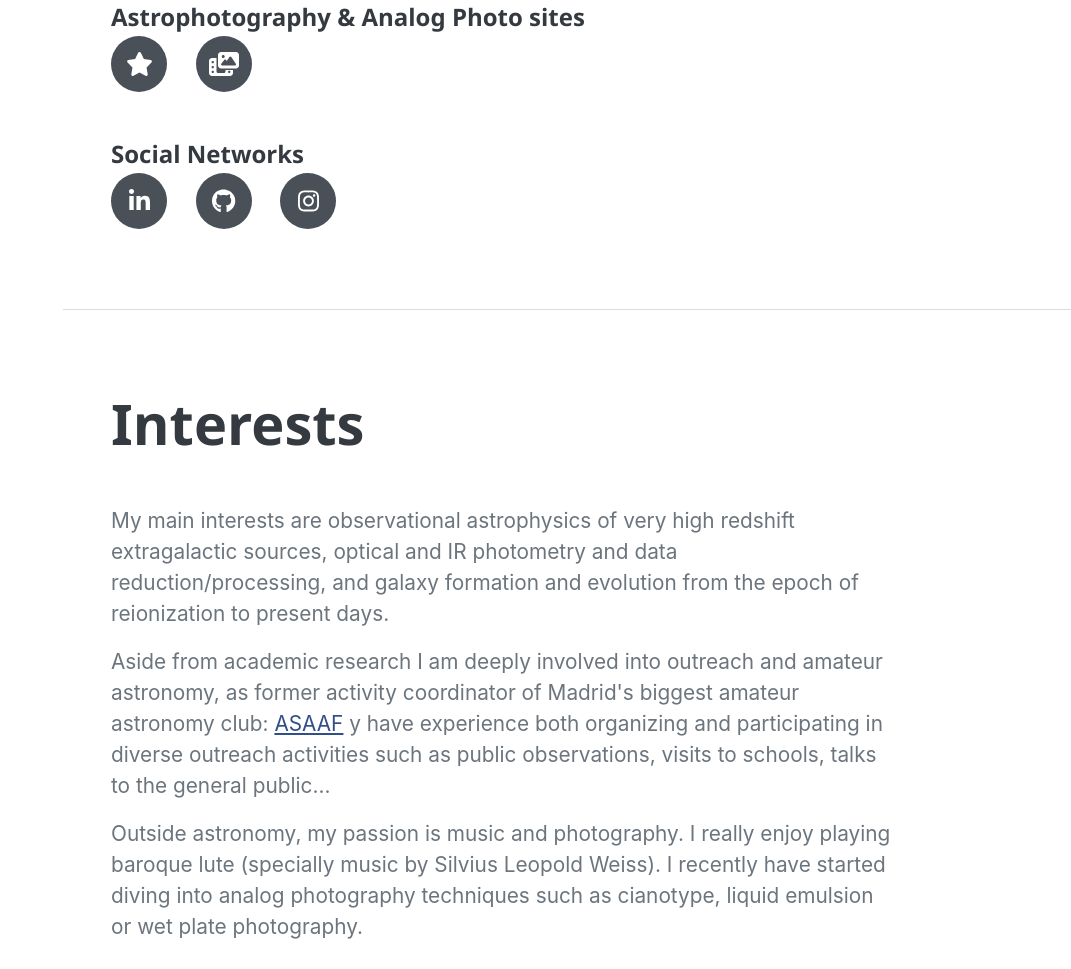
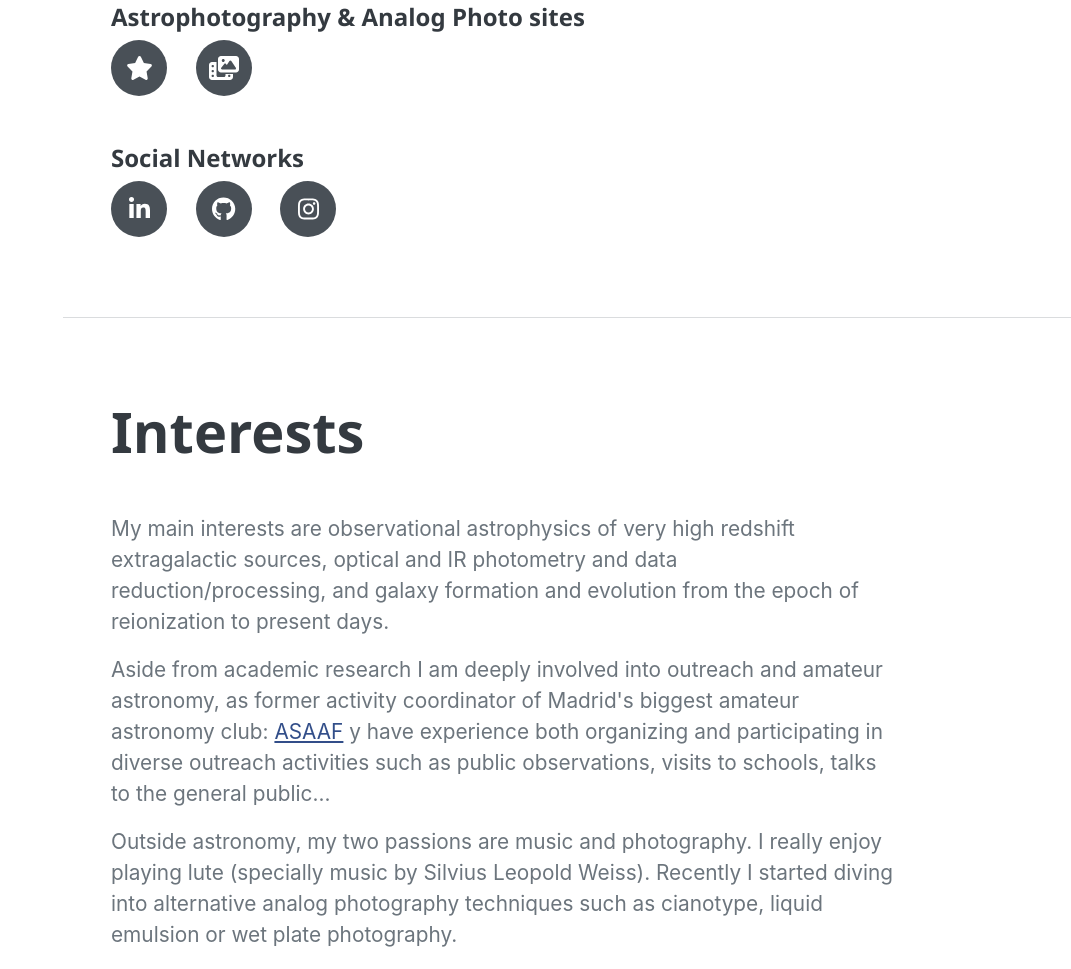
Before and after one commit to fameuxcorsaire/fameuxcorsaire.github.io, a plain HTML site: page index.html in a window 1280 px wide. Shown: the part 823-1792 px from the top of the page, without its empty margins (209-1280 px from the left). Drawn offline with nearby package versions, Linux system fonts and the light colour scheme; a web font is replaced by a local one.

Commit message:
Update index.html

```diff
--- a/index.html
+++ b/index.html
@@ -54,7 +54,7 @@
                     <p class="mb-5">
                     My passions are astronomy, astrophotography, listening and playing baroque and galant period music, and doing analog photography and cianotype.
                     </p>
-                    <div class="h4 mb-1">
+                    <div class="h4 mb-2">
                         Astrophotography & Analog Photo sites
                     </div>
                     <p class="lead mb-1">  </p>
@@ -65,7 +65,7 @@
                     </div>
                     <p class="lead mb-5">  </p>
                     <!-- Social networks-->
-                    <div class="h4 mb-1">
+                    <div class="h4 mb-2">
                         Social Networks
                     </div>
                     <p class="lead mb-1">  </p>
@@ -83,7 +83,7 @@
                     <h2 class="mb-5">Interests</h2>
                     <p>My main interests are observational astrophysics of very high redshift extragalactic sources, optical and IR photometry and data reduction/processing, and galaxy formation and evolution from the epoch of reionization to present days.</p>
                     <p>Aside from academic research I am deeply involved into outreach and amateur astronomy, as former activity coordinator of Madrid's biggest amateur astronomy club: <a href = 'https://asaaf.org'>ASAAF</a> y have experience both organizing and participating in diverse outreach activities such as public observations, visits to schools, talks to the general public...</p>
-                    <p class="mb-0">Outside astronomy, my passion is music and photography. I really enjoy playing baroque lute (specially music by Silvius Leopold Weiss). I recently have started diving into analog photography techniques such as cianotype, liquid emulsion or wet plate photography.</p>
+                    <p class="mb-0">Outside astronomy, my two passions are music and photography. I really enjoy playing lute (specially music by Silvius Leopold Weiss). Recently I started diving into alternative analog photography techniques such as cianotype, liquid emulsion or wet plate photography.</p>
                 </div>
             </section>
             <hr class="m-0" />
```
